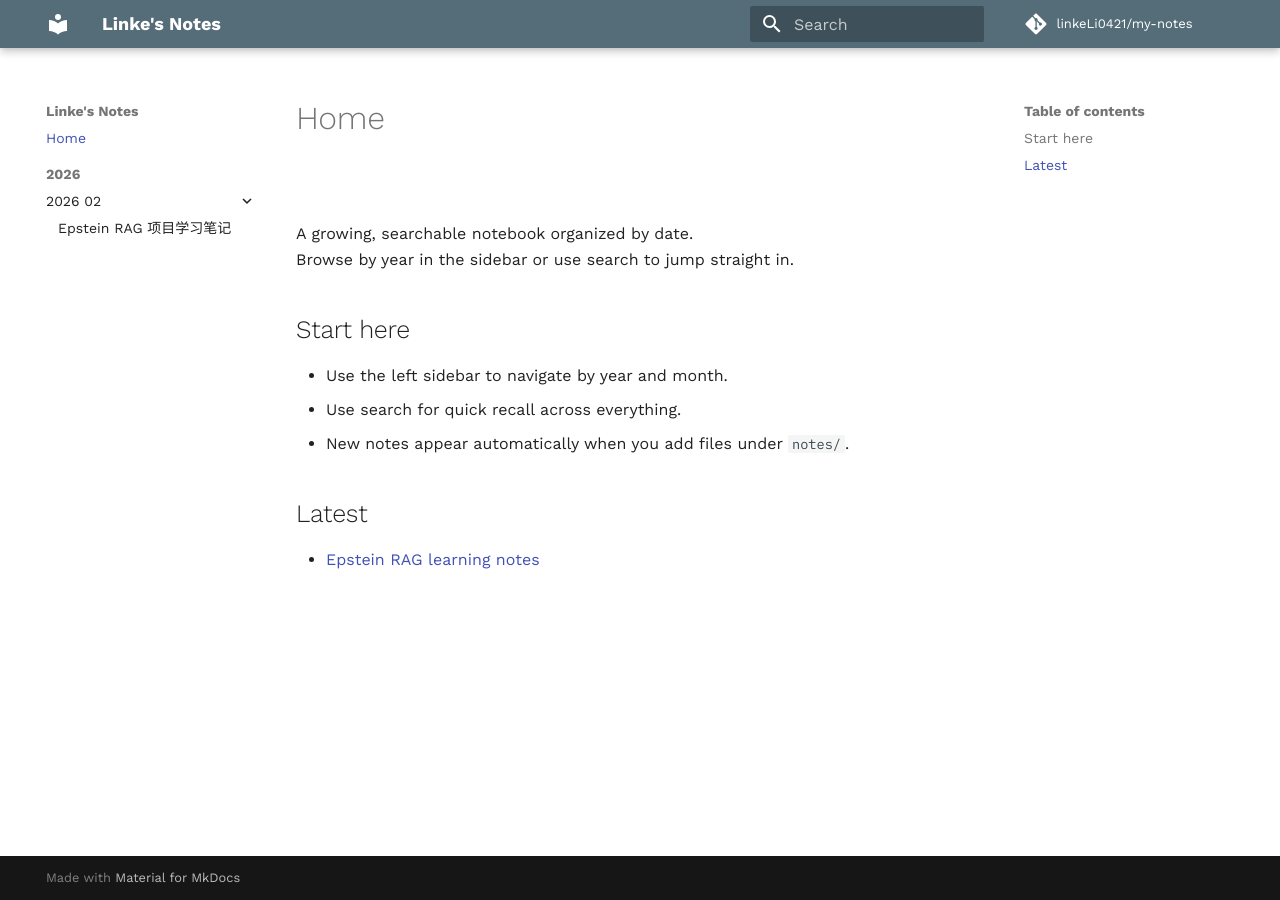
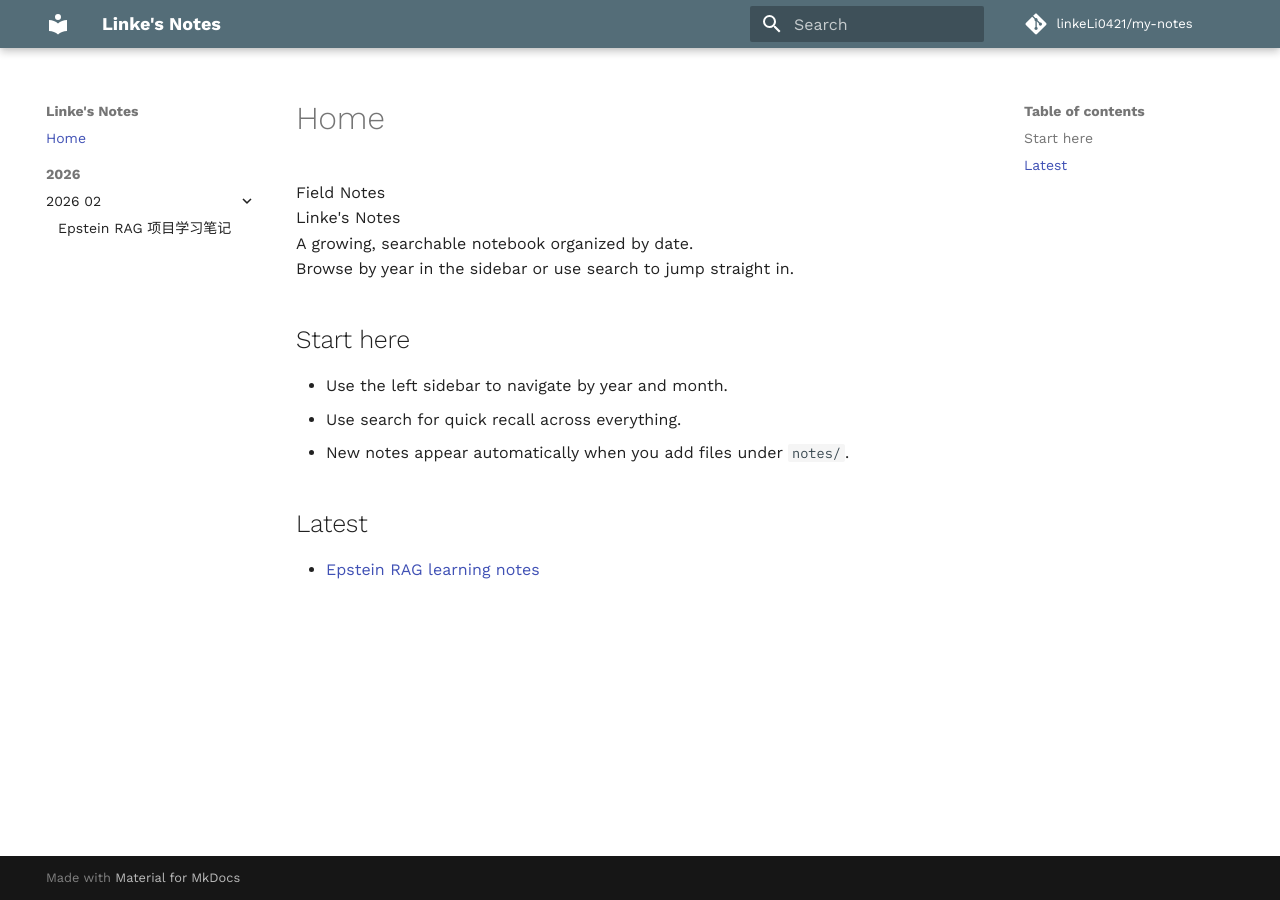
Before and after one commit to linkeLi0421/my-notes, an MkDocs documentation site: the page built from notes/index.md, in a window 1280 px wide. Built offline with MkDocs 1.6.1 and Material for MkDocs 9.7.7, drawn with Linux system fonts in a browser that asks for light colours; comment, search, counter and statistics services are not loaded.

Commit message:
Set home page title and hero

```diff
--- a/notes/index.md
+++ b/notes/index.md
@@ -2,8 +2,9 @@
 title: Home
 ---
 
-﻿
 <div class="book-hero">
+  <div class="book-hero__eyebrow">Field Notes</div>
+  <div class="book-hero__title">Linke's Notes</div>
   <div class="book-hero__tagline">A growing, searchable notebook organized by date.</div>
   <div class="book-hero__meta">Browse by year in the sidebar or use search to jump straight in.</div>
 </div>
```
